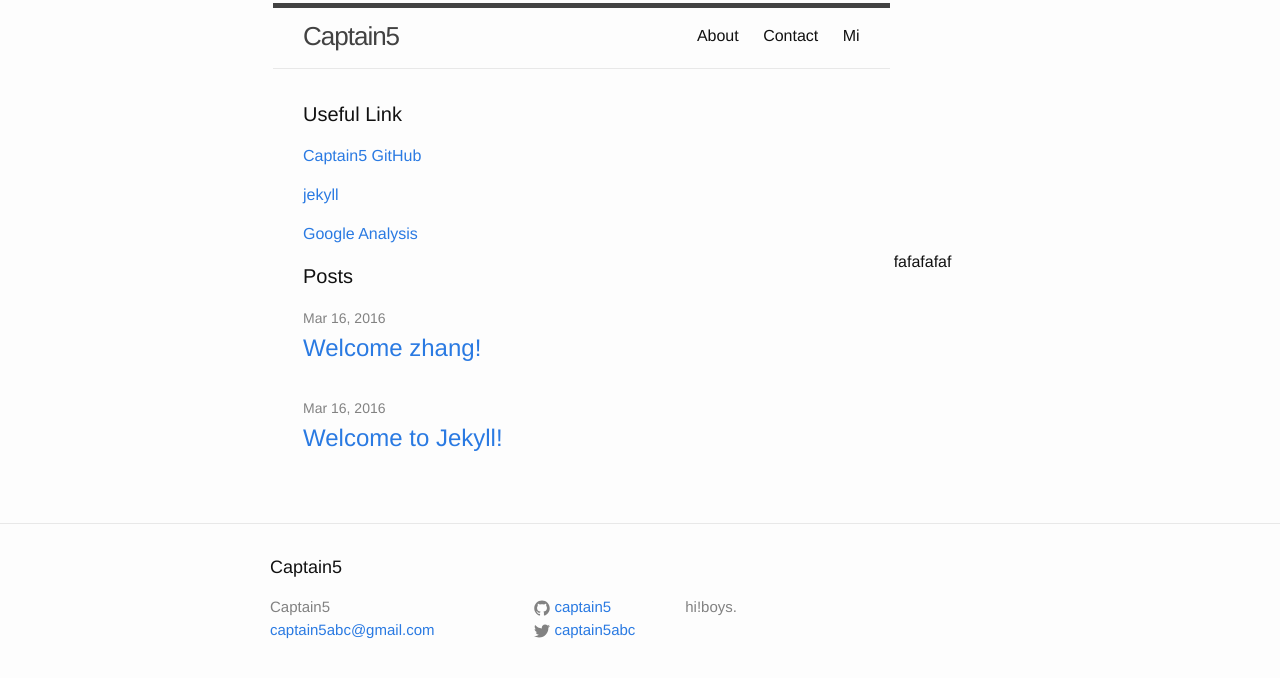
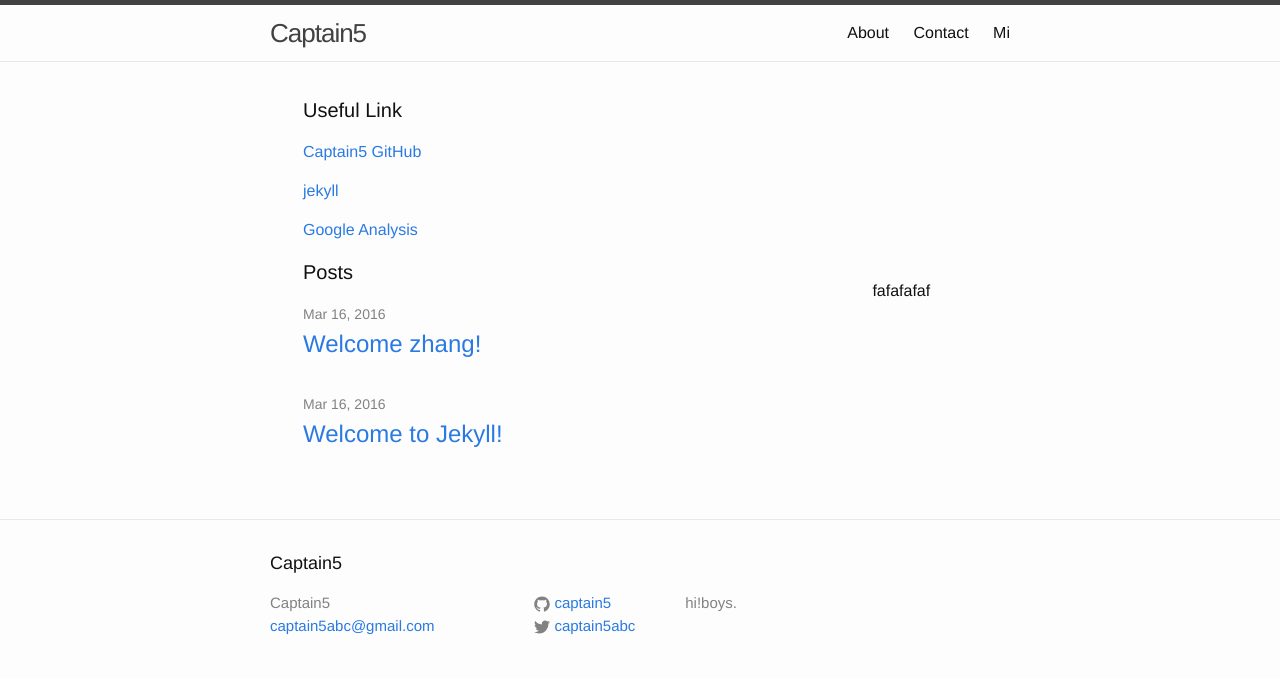
Before and after one commit to captain5/captain5.github.io, a Jekyll site: the page built from index.html, in a window 1280 px wide. Shown: the top 678 px of the page. Built offline with Jekyll 4.4.1, drawn with Linux system fonts in a browser that asks for light colours.

Commit message:
Update default.html

```diff
--- a/_layouts/default.html
+++ b/_layouts/default.html
@@ -4,8 +4,9 @@
   {% include head.html %}
 
   <body>
+    {% include header.html %}
+
   <table width=740 align=center><tr><td>
-    {% include header.html %}
 
     <div class="page-content">
       <div class="wrapper">
```
